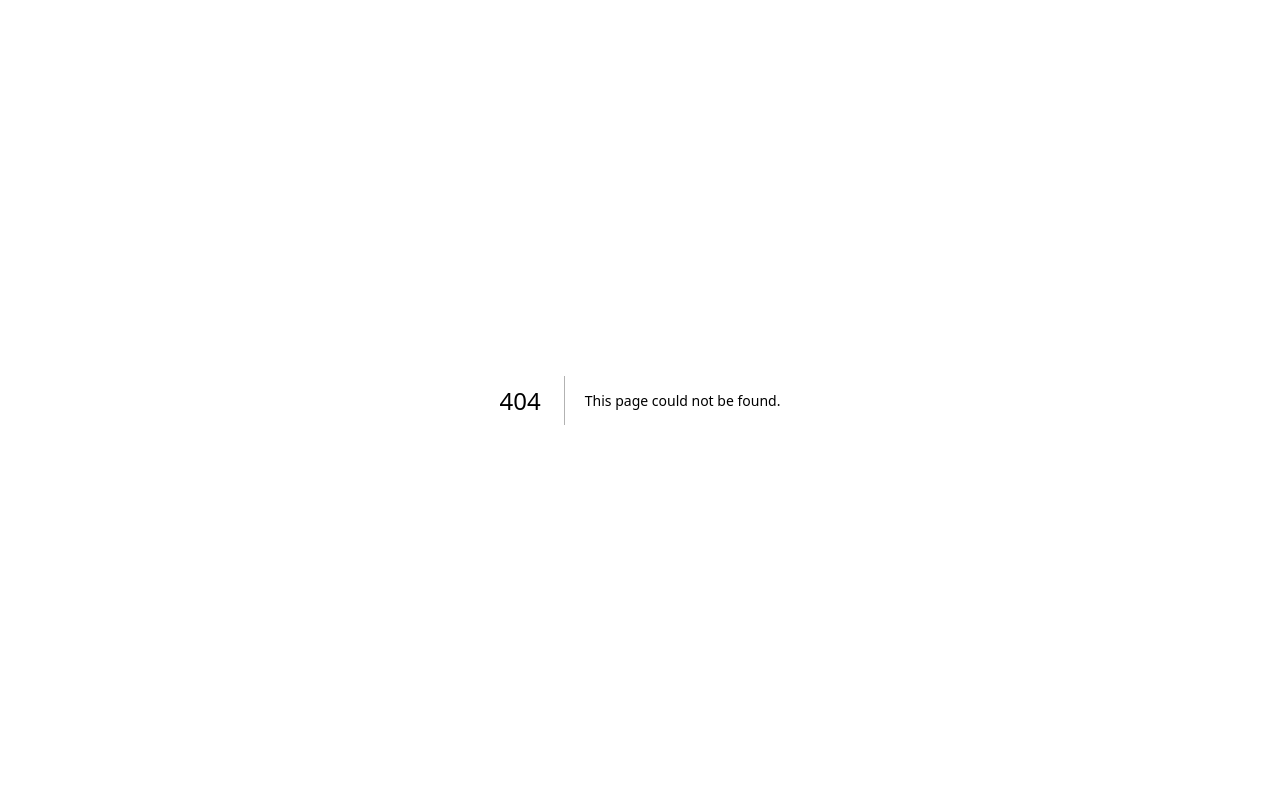
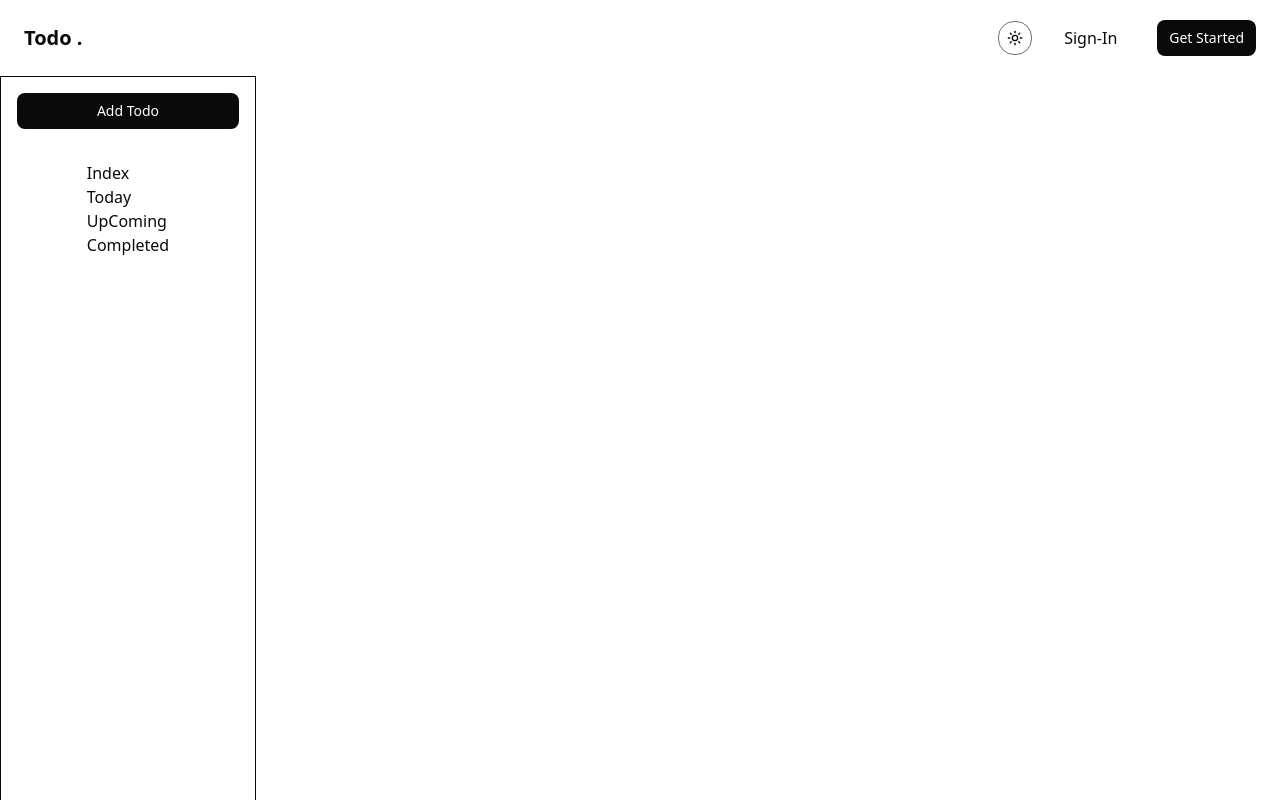
Before and after one commit to thamarai-titan/Todo-Website, a Next.js app: page /dashboard/inbox in a window 1280 px wide. Before the commit this address had no page. Built offline with nearby package versions, Linux system fonts and the light colour scheme.

Commit message:
creating sidebar

```diff
--- /dev/null
+++ b/app/dashboard/inbox/page.tsx
@@ -0,0 +1,11 @@
+import Sidebar from "@/app/ui/sidebar"
+import Nav from "@/app/ui/home/nav-bar"
+
+export default function TodoHome(){
+    return (
+        <div>
+            <Nav/>
+            <Sidebar/>
+        </div>
+    )
+}
--- a/app/ui/global.css
+++ b/app/ui/global.css
@@ -7,6 +7,7 @@
   --btn-color: #0A0A0A;
   --btn-text: #ffffff;
   --text-color: #0a0a0a;
+--sidebar: #FAFAFA;
 }
 
 .dark {
@@ -14,4 +15,6 @@
   --btn-color: #ffffff;
   --btn-text: #0a0a0a;
   --text-color: #ffffff;
+  --sidebar: #171717;
+
 }
--- /dev/null
+++ b/app/ui/sidebar.tsx
@@ -0,0 +1,22 @@
+import Button from "./components/button"
+export default function Sidebar(){
+    return (
+        <div className="main-bar left-0 w-64 fixed h-screen transition-transform z-40">
+            <div className="h-full w-64 border">
+                <div className=" flex justify-center items-center p-4">
+                    <Button variant="primary" className="w-full">
+                        Add Todo
+                    </Button>
+                </div>
+                <div className="p-4 flex justify-center items-center">
+                    <ul className="">
+                        <li>Index</li>
+                        <li>Today</li>
+                        <li>UpComing</li>
+                        <li>Completed</li>
+                    </ul>
+                </div>
+            </div>
+        </div>
+    )
+}
```
